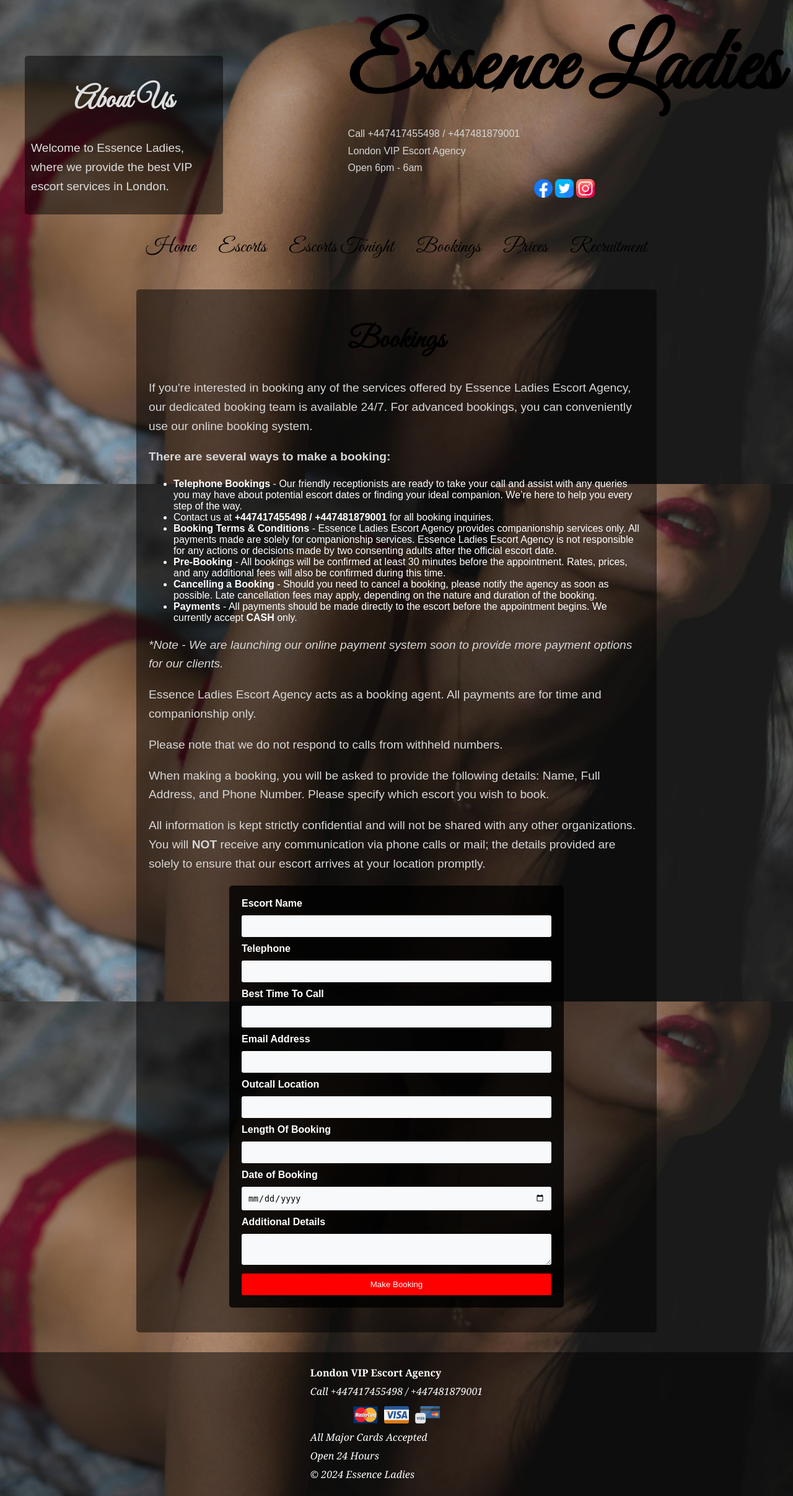
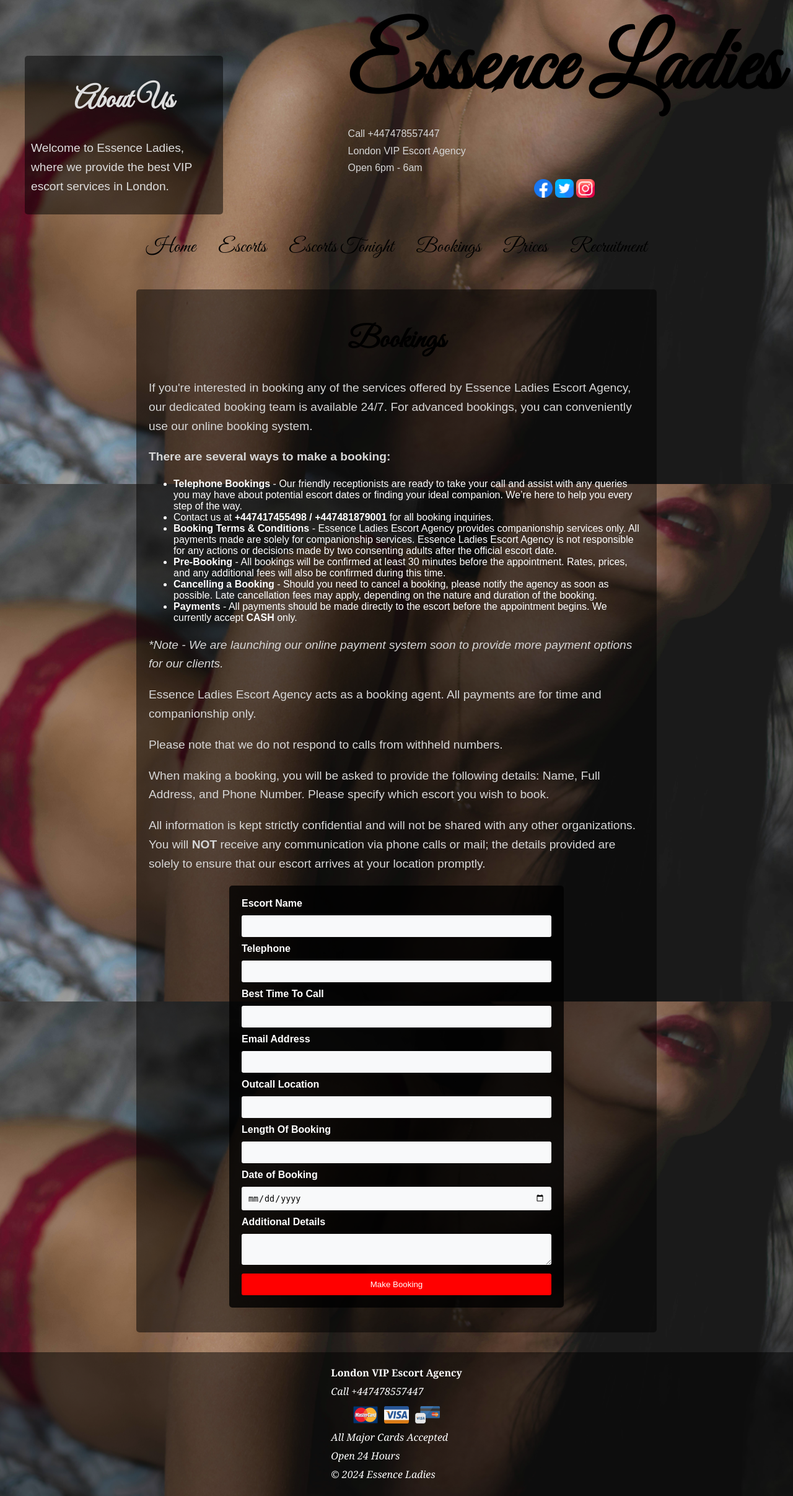
Before and after one commit to ikechiamaka/EssenceLadies_WebApp, a Flask app: page /bookings in a window 1280 px wide. Shown: the part 54-2468 px from the top of the page at 62% size. Run offline with Flask 3, Linux system fonts and the light colour scheme.

Commit message:
layout.html

```diff
--- a/app/templates/layout.html
+++ b/app/templates/layout.html
@@ -140,7 +140,7 @@
             </div>
             <div class="header-text">
                 <h1>Essence Ladies</h1>
-                <p class="contact-info">Call +447417455498 / +447481879001</p>
+                <p class="contact-info">Call +447478557447</p>
                 <p class="agency-info">London VIP Escort Agency</p>
                 <p class="hours-info">Open 6pm - 6am</p>
                 <div class="social-icons">
@@ -166,7 +166,7 @@
     <footer>
         <div class="footer-content">
             <p><strong>London VIP Escort Agency</strong></p>
-            <p class="italic">Call +447417455498 / +447481879001</p>
+            <p class="italic">Call +447478557447</p>
             <div class="cards-accepted">
                 <img src="{{ url_for('static', filename='images/mastercard.png') }}" alt="MasterCard">
                 <img src="{{ url_for('static', filename='images/visa.png') }}" alt="Visa">
```
